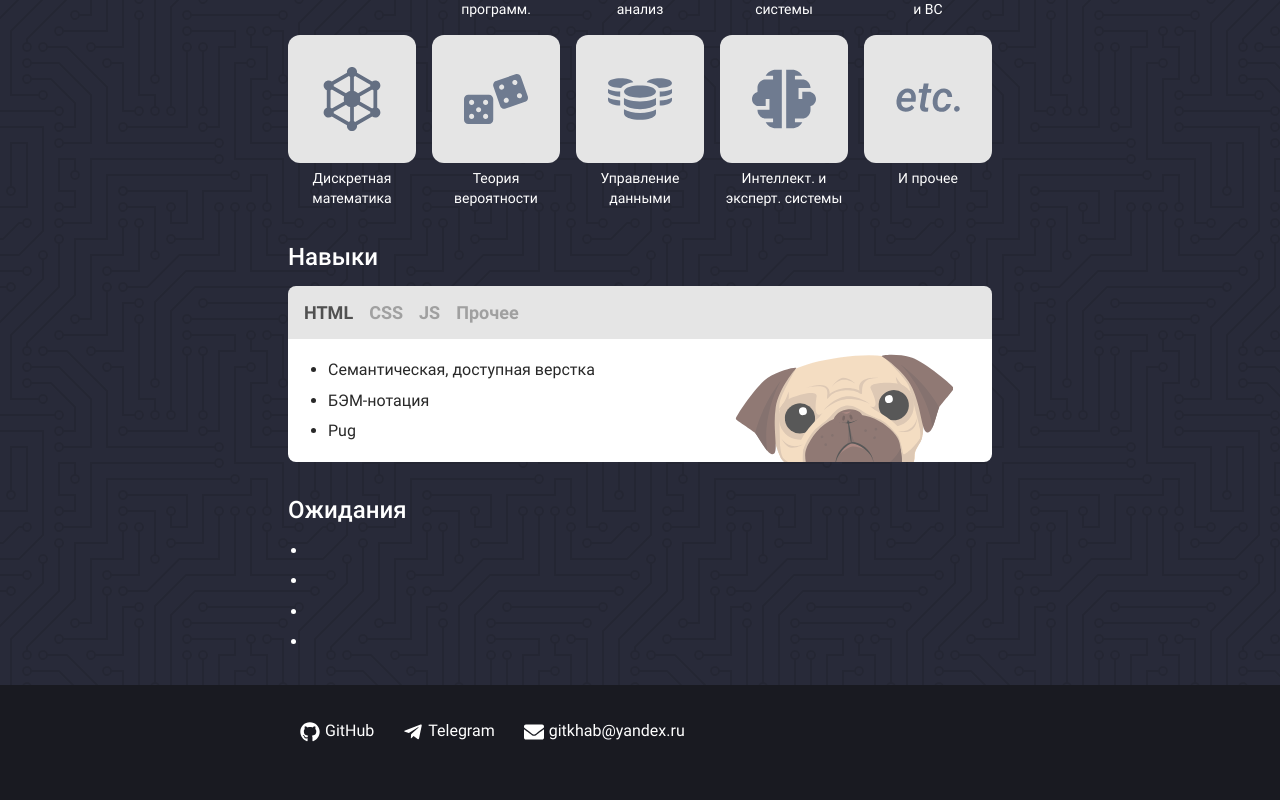
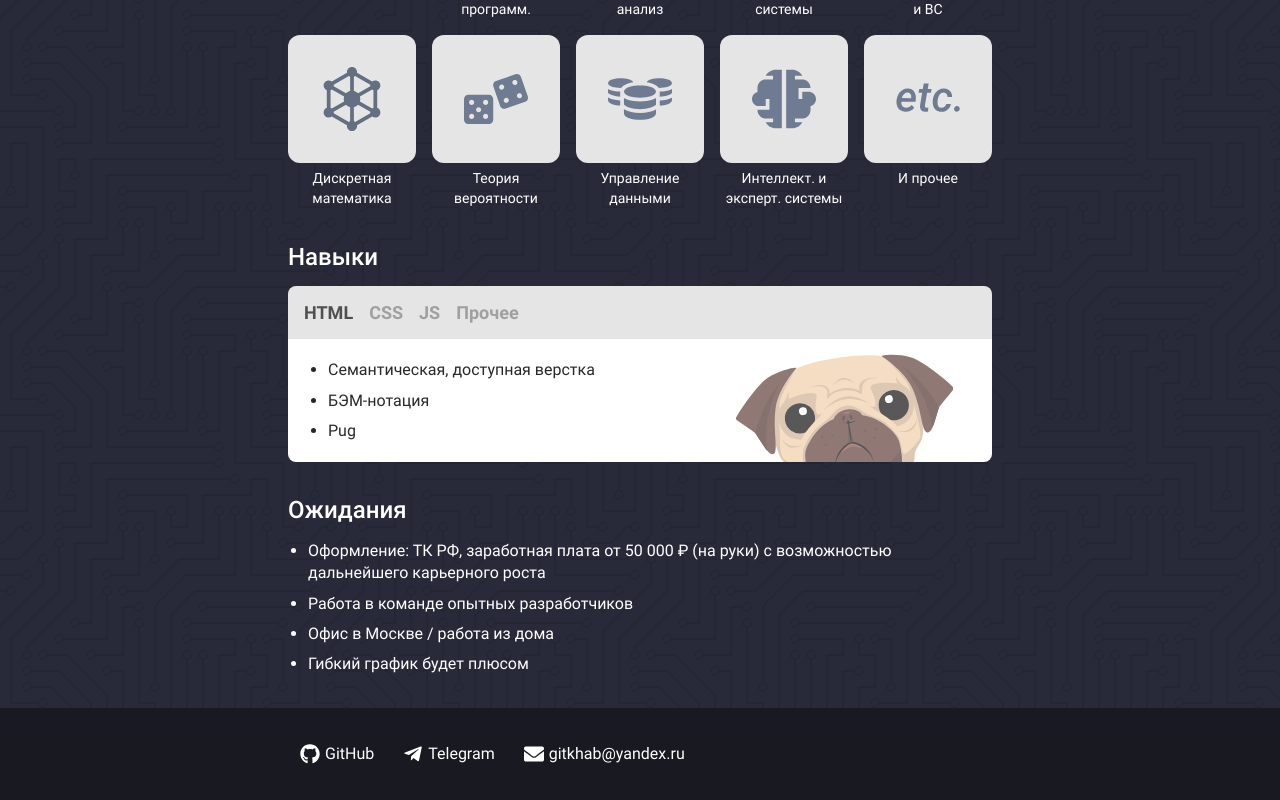
Before and after one commit to GitKhab/gitkhab.com, a Vue app: page / in a window 1280 px wide. Shown: the part 817-1617 px from the top of the page. Before the commit the page ends 1595 px from the top, so only its background shows below. Built offline with nearby package versions, Linux system fonts and the light colour scheme.

Commit message:
Refactor Expectations

```diff
--- a/src/components/Expectations.vue
+++ b/src/components/Expectations.vue
@@ -13,10 +13,10 @@
     data() {
       return {
         expectations: [
-          'Оформление: ТК РФ, заработная плата от 50 000 ₽ (на руки) с возможностью дальнейшего карьерного роста',
-          'Работа в команде опытных разработчиков',
-          'Офис в Москве / работа из дома',
-          'Гибкий график будет плюсом'
+          { id: 1, text: 'Оформление: ТК РФ, заработная плата от 50 000 ₽ (на руки) с возможностью дальнейшего карьерного роста' },
+          { id: 2, text: 'Работа в команде опытных разработчиков' },
+          { id: 3, text: 'Офис в Москве / работа из дома' },
+          { id: 4, text: 'Гибкий график будет плюсом' }
         ]
       }
     }
```
